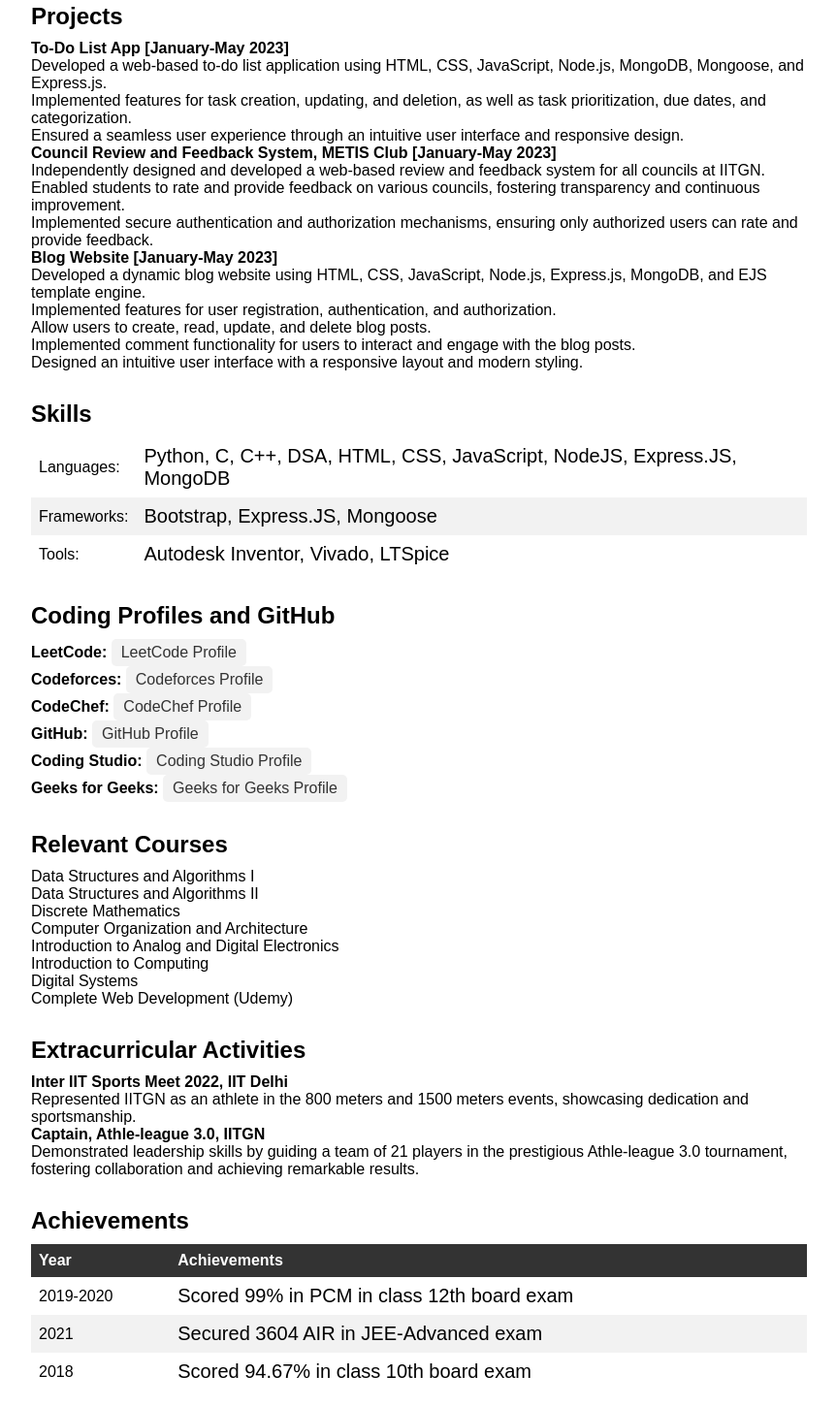
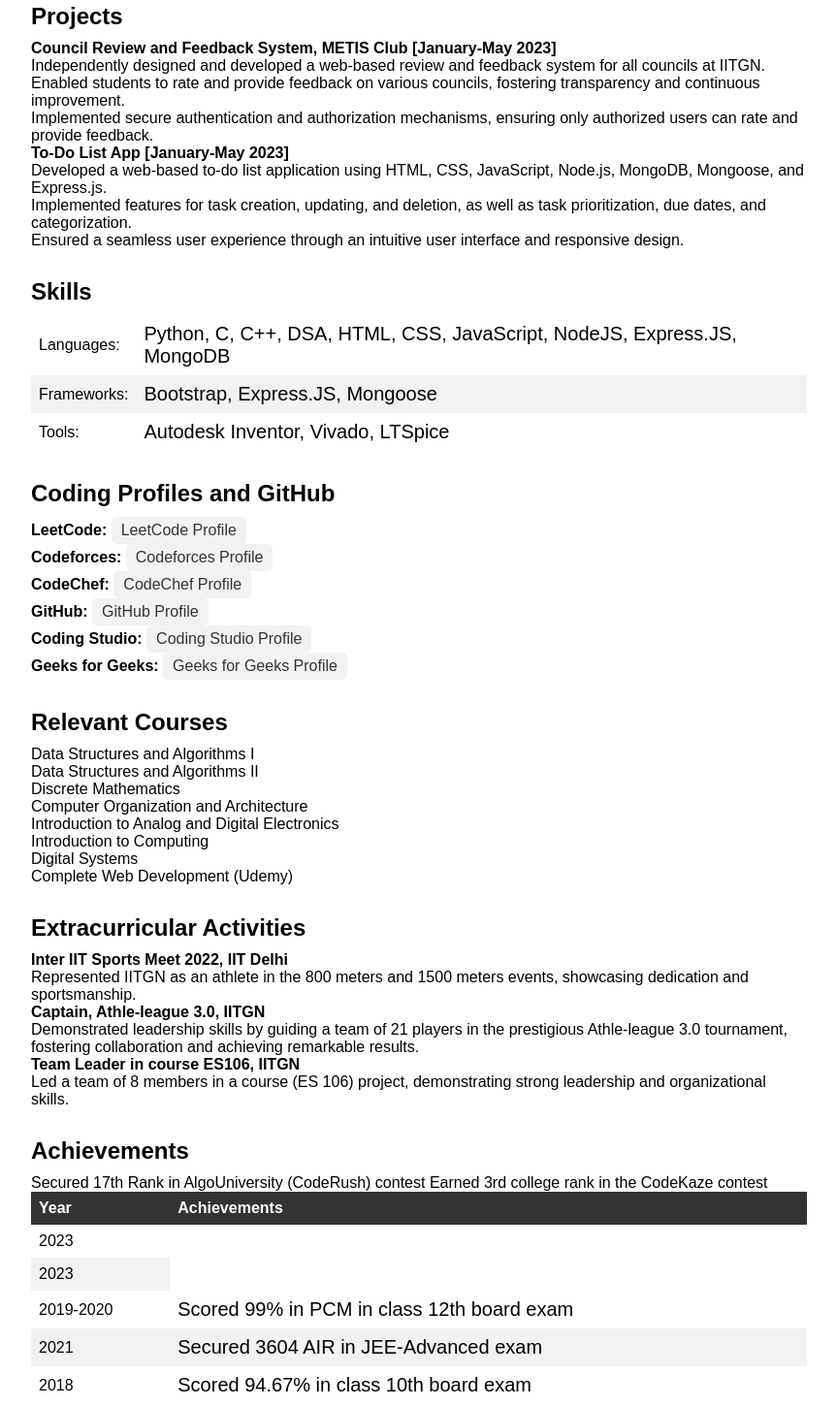
Before and after one commit to choudharyNetram/CV, a plain HTML site: page index.html in a window 1280 px wide. Shown: the part 910-2361 px from the top of the page at 97% size, without its empty margins (208-1071 px from the left). Drawn offline with Linux system fonts and the light colour scheme.

Commit message:
Update index.html

```diff
--- a/index.html
+++ b/index.html
@@ -19,7 +19,7 @@
             <h2>About Me</h2>
             <p>My name is Netram Choudhary, and I am a junior undergraduate student pursuing Computer Science and Engineering at the Indian Institute of Technology Gandhinagar. With a strong passion for coding and problem-solving, I am constantly seeking opportunities to enhance my skills and explore new technologies.</p>
             <p>Through my academic journey, I have gained expertise in various programming languages such as Python, C, C++, and have a solid foundation in Data Structures and Algorithms. I have also explored frameworks like Bootstrap and Express.js, and worked with databases like MongoDB.</p>
-            <p>Additionally, I have completed relevant courses such as Data Structures and Algorithms, Discrete Mathematics, Computer Organization and Architecture, and Operating Systems, which have strengthened my understanding of core computer science concepts.</p>
+            <p>Additionally, I have completed relevant courses such as Data Structures and Algorithms, Discrete Mathematics, Computer Organization and Architecture, which have strengthened my understanding of core computer science concepts.</p>
             <p>I am always eager to take on new challenges and contribute to meaningful projects. I believe in continuous learning and enjoy staying updated with the latest advancements in the field of technology.</p>
         </section>
 
@@ -94,6 +94,14 @@
         <section>
             <h2>Projects</h2>
             <ul>
+                 <li>
+                    <strong>Council Review and Feedback System, METIS Club [January-May 2023]</strong>
+                    <ul>
+                        <li>Independently designed and developed a web-based review and feedback system for all councils at IITGN.</li>
+                        <li>Enabled students to rate and provide feedback on various councils, fostering transparency and continuous improvement.</li>
+                        <li>Implemented secure authentication and authorization mechanisms, ensuring only authorized users can rate and provide feedback.</li>
+                    </ul>
+                </li>
                 <li>
                     <strong>To-Do List App [January-May 2023]</strong>
                     <ul>
@@ -102,14 +110,7 @@
                         <li>Ensured a seamless user experience through an intuitive user interface and responsive design.</li>
                     </ul>
                 </li>
-                <li>
-                    <strong>Council Review and Feedback System, METIS Club [January-May 2023]</strong>
-                    <ul>
-                        <li>Independently designed and developed a web-based review and feedback system for all councils at IITGN.</li>
-                        <li>Enabled students to rate and provide feedback on various councils, fostering transparency and continuous improvement.</li>
-                        <li>Implemented secure authentication and authorization mechanisms, ensuring only authorized users can rate and provide feedback.</li>
-                    </ul>
-                </li>
+               <!--
                 <li>
                     <strong>Blog Website [January-May 2023]</strong>
                     <ul>
@@ -119,7 +120,7 @@
                         <li>Implemented comment functionality for users to interact and engage with the blog posts.</li>
                         <li>Designed an intuitive user interface with a responsive layout and modern styling.</li>
                     </ul>
-                </li>
+                </li>  -->
             </ul>
         </section>
 
@@ -217,6 +218,12 @@
                     <strong>Captain, Athle-league 3.0, IITGN</strong><br>
                     Demonstrated leadership skills by guiding a team of 21 players in the prestigious Athle-league 3.0 tournament, fostering collaboration and achieving remarkable results.
                 </li>
+                <li>
+                    <strong> Team Leader in course ES106, IITGN</strong><br>
+                        Led a team of 8 members in a course (ES 106) project, demonstrating strong leadership and organizational skills.
+
+
+                </li>
             </ul>
         </section>
 
@@ -231,6 +238,16 @@
                     </tr>
                 </thead>
                 <tbody>
+                    <tr>
+                         <td>2023</td>
+                        	Secured 17th Rank in AlgoUniversity (CodeRush) contest
+
+                    </tr>
+                    <tr>
+                         <td>2023</td>
+                	Earned 3rd college rank in the CodeKaze contest
+
+                    </tr>
                     <tr>
                         <td>2019-2020</td>
                         <td>Scored 99% in PCM in class 12th board exam</td>
```
